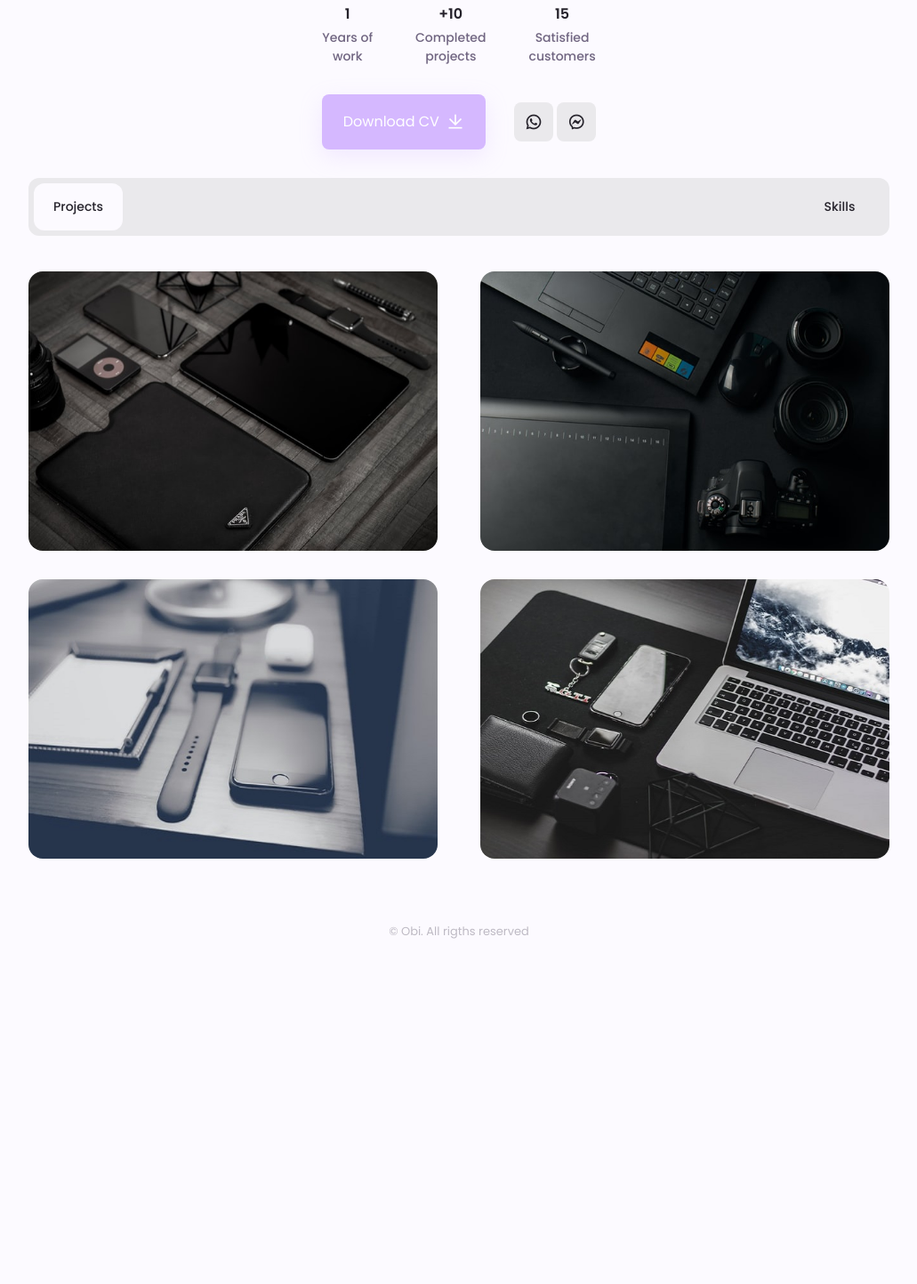
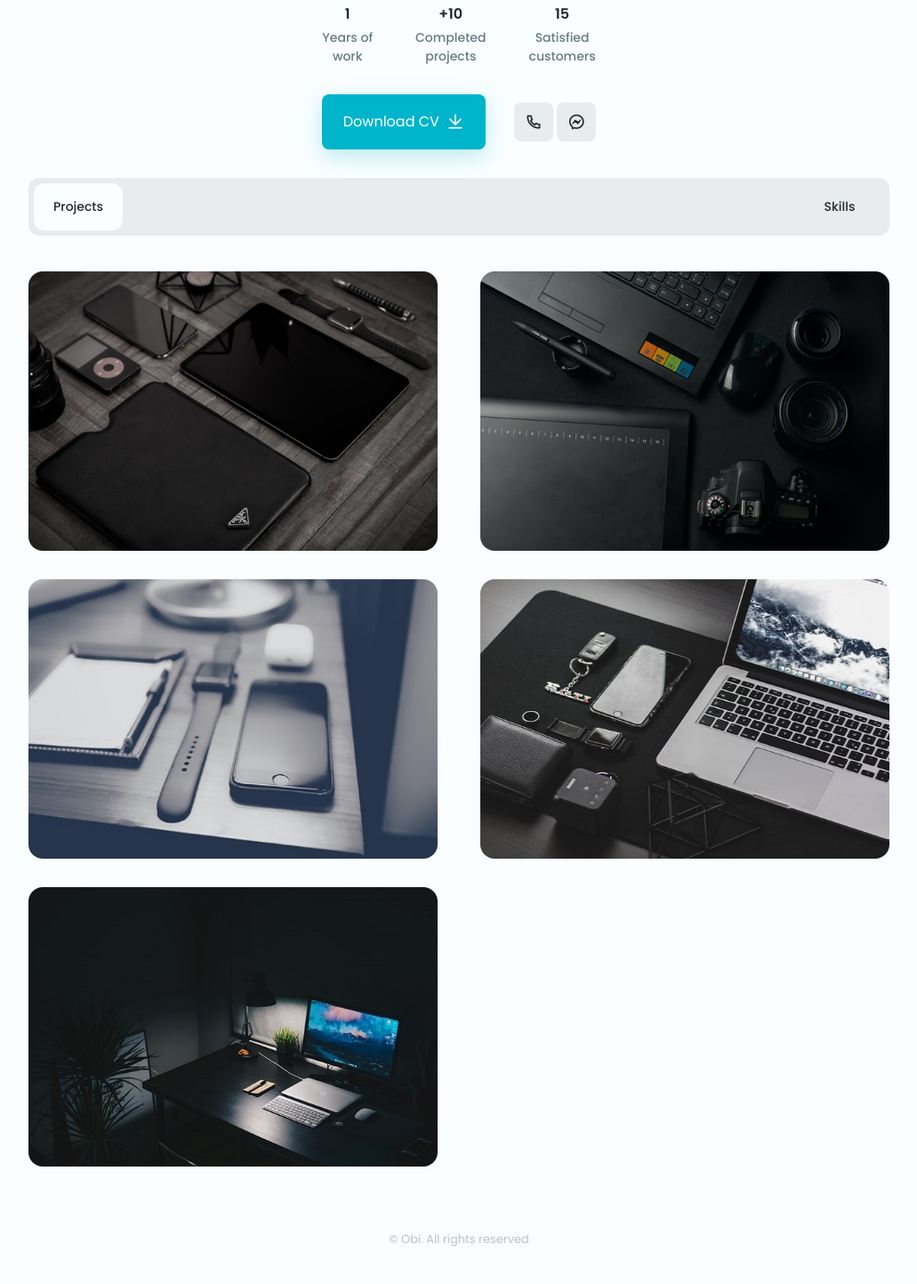
Before and after one commit to nghiapt13/mini-portfolio, a plain HTML site: page index.html in a window 1280 px wide. Shown: the part 353-1796 px from the top of the page at 89% size, without its empty margins (124-1155 px from the left). Before the commit the page ends 1450 px from the top, so only its background shows below. Drawn offline with nearby package versions, Linux system fonts and the light colour scheme.

Commit message:
add more files

```diff
--- a/assets/css/styles.css
+++ b/assets/css/styles.css
@@ -12,11 +12,17 @@
       Teal: hsl(174, 63%, 62%)
       (265, 100%, 86%);
       159° , 52% , 33%
+      hsl(341, 100%, 85%)
+      hsl(299, 50%, 80%)
+      (23, 95%, 52%);
+      (226, 92%, 63%);
+      (229, 100%, 59%);
+      (187, 100%, 40%);
   */
 
-  --hue: 265;
+  --hue: 187;
   --sat: 100%;
-  --lig: 86%;
+  --lig: 40%;
   --first-color: hsl(var(--hue), var(--sat), var(--lig));
   --first-color-alt: hsl(var(--hue), var(--sat), 53%);
   /* -4% */
--- a/assets/js/main.js
+++ b/assets/js/main.js
@@ -54,7 +54,7 @@ const sr = ScrollReveal({
     duration: 2500,
     delay: 400,
 })
-
+sr.reveal(`.change-theme`)
 sr.reveal(`.profile__border`)
 sr.reveal(`.profile__name`,{delay:500})
 sr.reveal(`.profile__profession`,{delay:600})
--- a/index.html
+++ b/index.html
@@ -74,7 +74,7 @@
 
                 <div class="profile__button-small">
                     <a href="tel: +84935523872"  target="_blank" class="button button__small button__gray">
-                        <i class="ri-whatsapp-line"></i>
+                        <i class="ri-phone-line"></i>
                     </a>
 
                     <a href="https://m.me/Nghia.PT21" target="_blank" class="button button__small button__gray">
@@ -153,6 +153,20 @@
                                 <span class="project__subtitle">E-Commerce web</span>
                                 <h3 class="projects__title">Shopee</h3>
                                 <a target="_blank" href="https://ptnghia21.github.io/shopee/" class="project__button button button__small">
+                                    <i class="ri-links-line"></i>
+                                </a>
+                            </div>
+                        </div>
+                    </article>
+
+                    <article class="projects__card">
+                        <img src="./assets/img/project5.jpg" alt="" class="projects__img">
+
+                        <div class="projects__modal">
+                            <div>
+                                <span class="project__subtitle">Estate web</span>
+                                <h3 class="projects__title">Obi-Estate</h3>
+                                <a target="_blank" href="https://obi-estate.netlify.app/" class="project__button button button__small">
                                     <i class="ri-links-line"></i>
                                 </a>
                             </div>
@@ -288,7 +302,7 @@
     <!--=============== FOOTER ===============-->
     <footer class="footer container">
         <span class="footer__copy">
-            &#169; Obi. All rigths reserved
+            &#169; Obi. All rights reserved
         </span>
     </footer>
 
```
